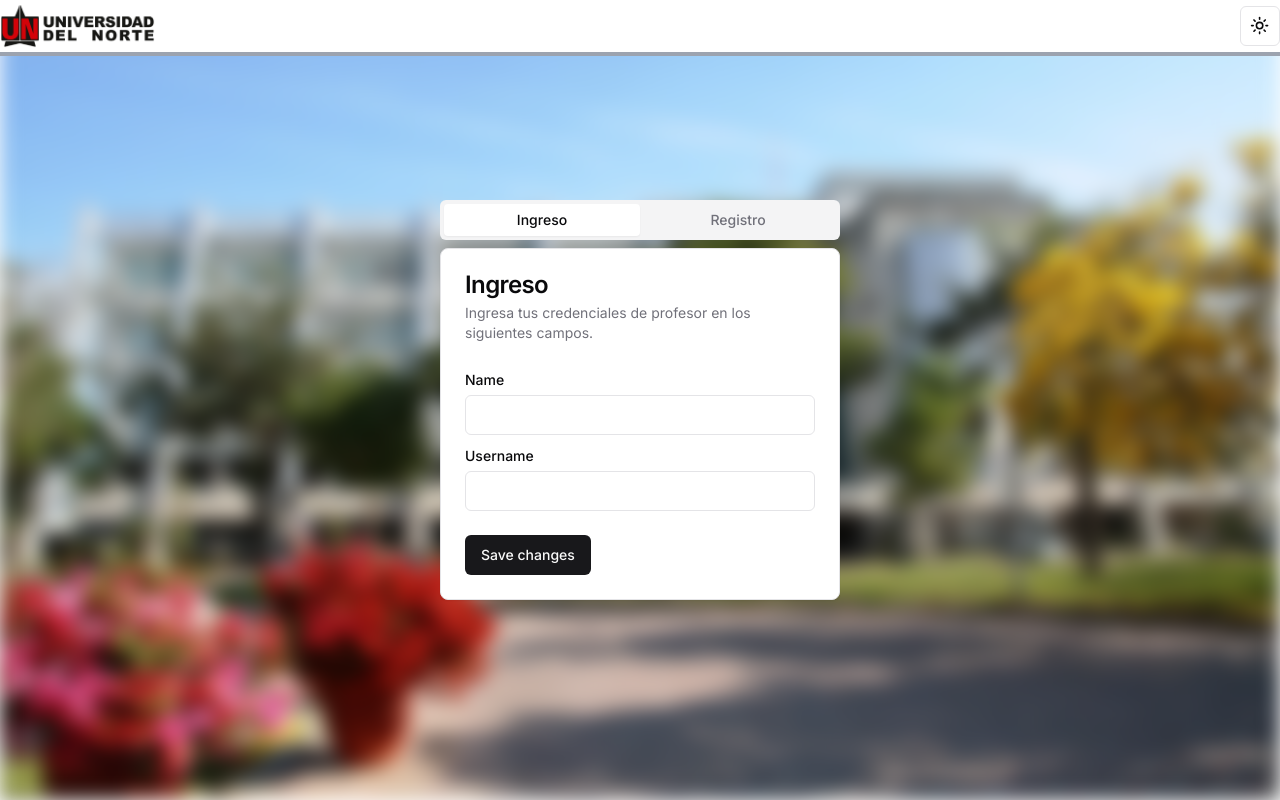
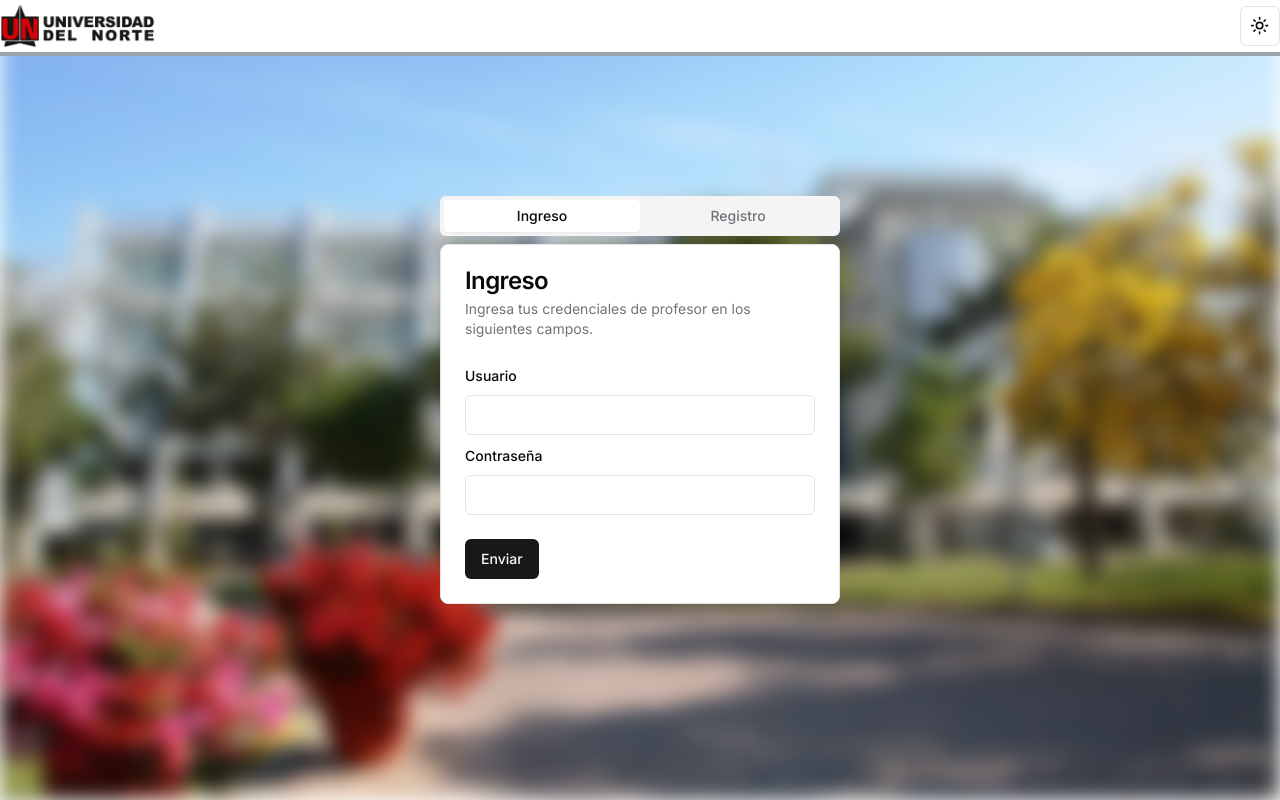
Before and after one commit to giusgo/pc2-actividad2, a Next.js app in the folder app/: page / in a window 1280 px wide. Built offline with nearby package versions, Linux system fonts and the light colour scheme.

Commit message:
Login form almost done

```diff
--- a/app/package.json
+++ b/app/package.json
@@ -9,6 +9,7 @@
     "lint": "next lint"
   },
   "dependencies": {
+    "@hookform/resolvers": "^3.4.2",
     "@radix-ui/react-dropdown-menu": "^2.0.6",
     "@radix-ui/react-label": "^2.0.2",
     "@radix-ui/react-slot": "^1.0.2",
@@ -20,8 +21,10 @@
     "next-themes": "^0.3.0",
     "react": "^18",
     "react-dom": "^18",
+    "react-hook-form": "^7.51.5",
     "tailwind-merge": "^2.3.0",
-    "tailwindcss-animate": "^1.0.7"
+    "tailwindcss-animate": "^1.0.7",
+    "zod": "^3.23.8"
   },
   "devDependencies": {
     "@types/node": "^20",
--- a/app/src/components/Home/Login/index.tsx
+++ b/app/src/components/Home/Login/index.tsx
@@ -1,3 +1,5 @@
+"use client";
+
 import {
     Card,
     CardContent,
@@ -9,8 +11,51 @@
 import { Input } from "@/components/ui/input"
 import { Label } from "@/components/ui/label"
 import { Button } from "@/components/ui/button"
+import {
+    Form,
+    FormControl,
+    FormDescription,
+    FormField,
+    FormItem,
+    FormLabel,
+    FormMessage,
+} from "@/components/ui/form"
+
+import { z } from "zod"
+import { zodResolver } from "@hookform/resolvers/zod"
+import { useForm } from "react-hook-form"
+
+const formSchema = z.object({
+    username: z.string()
+        .min(2, {
+            message: "El usuario debe ser de mínimo 2 caracteres.",
+        })
+        .max(20, {
+            message: "El usuario debe ser de máximo 20 caracteres."
+        }),
+    password: z.string()
+        .min(8, {
+            message: "La contraseña debe ser de mínimo 8 caracteres.",
+        })
+        .max(12, {
+            message: "La contraseña debe ser de máximo 12 caracteres."
+        })
+})
 
 export default function Login() {
+    const form = useForm<z.infer<typeof formSchema>>({
+        resolver: zodResolver(formSchema),
+        defaultValues: {
+            username: "",
+            password: ""
+        },
+    });
+
+    function onSubmit(values: z.infer<typeof formSchema>) {
+        // Print
+        console.log(values)
+    }
+
     return <Card>
         <CardHeader>
             <CardTitle>Ingreso</CardTitle>
@@ -18,18 +63,40 @@
                 Ingresa tus credenciales de profesor en los siguientes campos.
             </CardDescription>
         </CardHeader>
-        <CardContent className="space-y-2">
-            <div className="space-y-1">
-                <Label htmlFor="name">Name</Label>
-                <Input id="name" />
-            </div>
-            <div className="space-y-1">
-                <Label htmlFor="username">Username</Label>
-                <Input id="username" />
-            </div>
-        </CardContent>
-        <CardFooter>
-            <Button>Save changes</Button>
-        </CardFooter>
+        <Form {...form}>
+            <form onSubmit={form.handleSubmit(onSubmit)}>
+                <CardContent className="space-y-2">
+                    <FormField
+                        control={form.control}
+                        name="username"
+                        render={({ field }) => (
+                            <FormItem>
+                                <FormLabel>Usuario</FormLabel>
+                                <FormControl>
+                                    <Input {...field} />
+                                </FormControl>
+                                <FormMessage />
+                            </FormItem>
+                        )}
+                    />
+                    <FormField
+                        control={form.control}
+                        name="password"
+                        render={({ field }) => (
+                            <FormItem>
+                                <FormLabel>Contraseña</FormLabel>
+                                <FormControl>
+                                    <Input type="password" {...field} />
+                                </FormControl>
+                                <FormMessage />
+                            </FormItem>
+                        )}
+                    />
+                </CardContent>
+                <CardFooter>
+                    <Button type="submit">Enviar</Button>
+                </CardFooter>
+            </form>
+        </Form>
     </Card>
 }
--- /dev/null
+++ b/app/src/components/ui/form.tsx
@@ -0,0 +1,176 @@
+import * as React from "react"
+import * as LabelPrimitive from "@radix-ui/react-label"
+import { Slot } from "@radix-ui/react-slot"
+import {
+  Controller,
+  ControllerProps,
+  FieldPath,
+  FieldValues,
+  FormProvider,
+  useFormContext,
+} from "react-hook-form"
+
+import { cn } from "@/lib/utils"
+import { Label } from "@/components/ui/label"
+
+const Form = FormProvider
+
+type FormFieldContextValue<
+  TFieldValues extends FieldValues = FieldValues,
+  TName extends FieldPath<TFieldValues> = FieldPath<TFieldValues>
+> = {
+  name: TName
+}
+
+const FormFieldContext = React.createContext<FormFieldContextValue>(
+  {} as FormFieldContextValue
+)
+
+const FormField = <
+  TFieldValues extends FieldValues = FieldValues,
+  TName extends FieldPath<TFieldValues> = FieldPath<TFieldValues>
+>({
+  ...props
+}: ControllerProps<TFieldValues, TName>) => {
+  return (
+    <FormFieldContext.Provider value={{ name: props.name }}>
+      <Controller {...props} />
+    </FormFieldContext.Provider>
+  )
+}
+
+const useFormField = () => {
+  const fieldContext = React.useContext(FormFieldContext)
+  const itemContext = React.useContext(FormItemContext)
+  const { getFieldState, formState } = useFormContext()
+
+  const fieldState = getFieldState(fieldContext.name, formState)
+
+  if (!fieldContext) {
+    throw new Error("useFormField should be used within <FormField>")
+  }
+
+  const { id } = itemContext
+
+  return {
+    id,
+    name: fieldContext.name,
+    formItemId: `${id}-form-item`,
+    formDescriptionId: `${id}-form-item-description`,
+    formMessageId: `${id}-form-item-message`,
+    ...fieldState,
+  }
+}
+
+type FormItemContextValue = {
+  id: string
+}
+
+const FormItemContext = React.createContext<FormItemContextValue>(
+  {} as FormItemContextValue
+)
+
+const FormItem = React.forwardRef<
+  HTMLDivElement,
+  React.HTMLAttributes<HTMLDivElement>
+>(({ className, ...props }, ref) => {
+  const id = React.useId()
+
+  return (
+    <FormItemContext.Provider value={{ id }}>
+      <div ref={ref} className={cn("space-y-2", className)} {...props} />
+    </FormItemContext.Provider>
+  )
+})
+FormItem.displayName = "FormItem"
+
+const FormLabel = React.forwardRef<
+  React.ElementRef<typeof LabelPrimitive.Root>,
+  React.ComponentPropsWithoutRef<typeof LabelPrimitive.Root>
+>(({ className, ...props }, ref) => {
+  const { error, formItemId } = useFormField()
+
+  return (
+    <Label
+      ref={ref}
+      className={cn(error && "text-destructive", className)}
+      htmlFor={formItemId}
+      {...props}
+    />
+  )
+})
+FormLabel.displayName = "FormLabel"
+
+const FormControl = React.forwardRef<
+  React.ElementRef<typeof Slot>,
+  React.ComponentPropsWithoutRef<typeof Slot>
+>(({ ...props }, ref) => {
+  const { error, formItemId, formDescriptionId, formMessageId } = useFormField()
+
+  return (
+    <Slot
+      ref={ref}
+      id={formItemId}
+      aria-describedby={
+        !error
+          ? `${formDescriptionId}`
+          : `${formDescriptionId} ${formMessageId}`
+      }
+      aria-invalid={!!error}
+      {...props}
+    />
+  )
+})
+FormControl.displayName = "FormControl"
+
+const FormDescription = React.forwardRef<
+  HTMLParagraphElement,
+  React.HTMLAttributes<HTMLParagraphElement>
+>(({ className, ...props }, ref) => {
+  const { formDescriptionId } = useFormField()
+
+  return (
+    <p
+      ref={ref}
+      id={formDescriptionId}
+      className={cn("text-sm text-muted-foreground", className)}
+      {...props}
+    />
+  )
+})
+FormDescription.displayName = "FormDescription"
+
+const FormMessage = React.forwardRef<
+  HTMLParagraphElement,
+  React.HTMLAttributes<HTMLParagraphElement>
+>(({ className, children, ...props }, ref) => {
+  const { error, formMessageId } = useFormField()
+  const body = error ? String(error?.message) : children
+
+  if (!body) {
+    return null
+  }
+
+  return (
+    <p
+      ref={ref}
+      id={formMessageId}
+      className={cn("text-sm font-medium text-destructive", className)}
+      {...props}
+    >
+      {body}
+    </p>
+  )
+})
+FormMessage.displayName = "FormMessage"
+
+export {
+  useFormField,
+  Form,
+  FormItem,
+  FormLabel,
+  FormControl,
+  FormDescription,
+  FormMessage,
+  FormField,
+}
```
Also changed, not shown: 1 other file (tests, documents, lock files or other folders).
